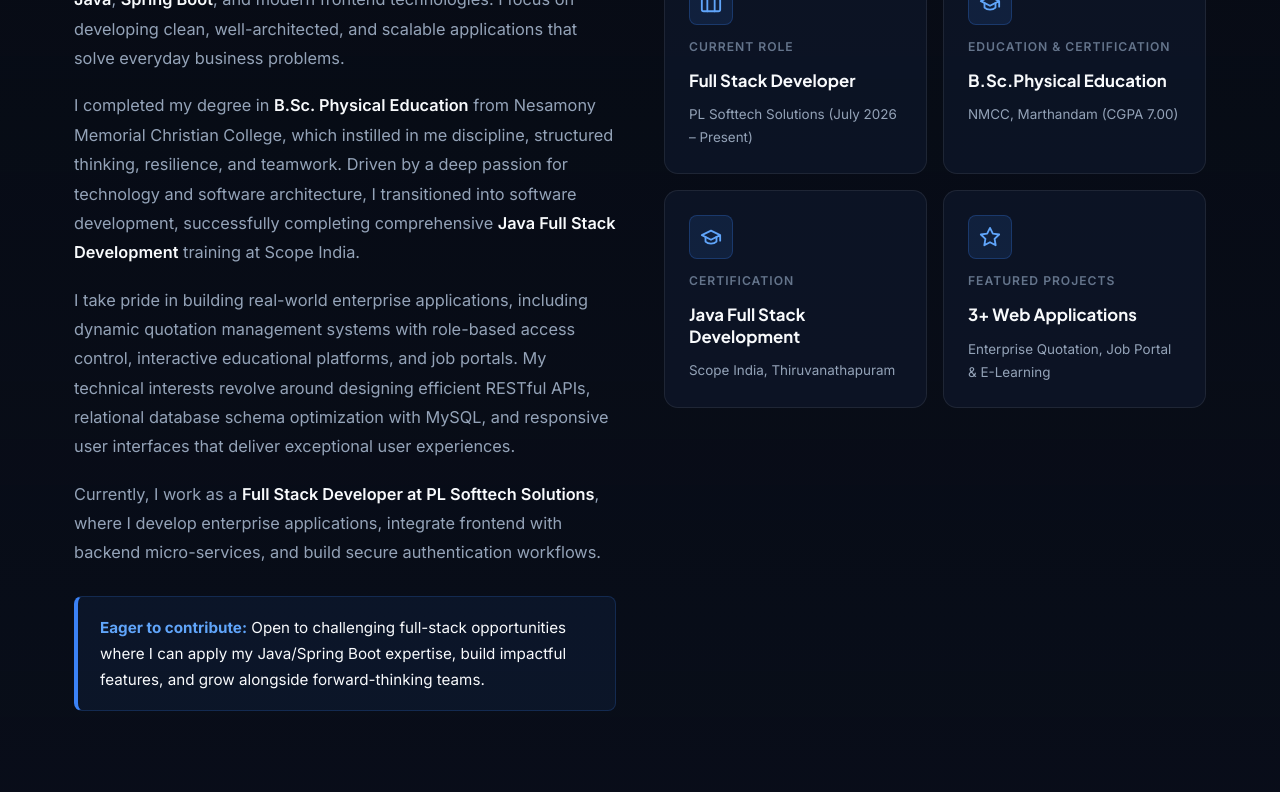
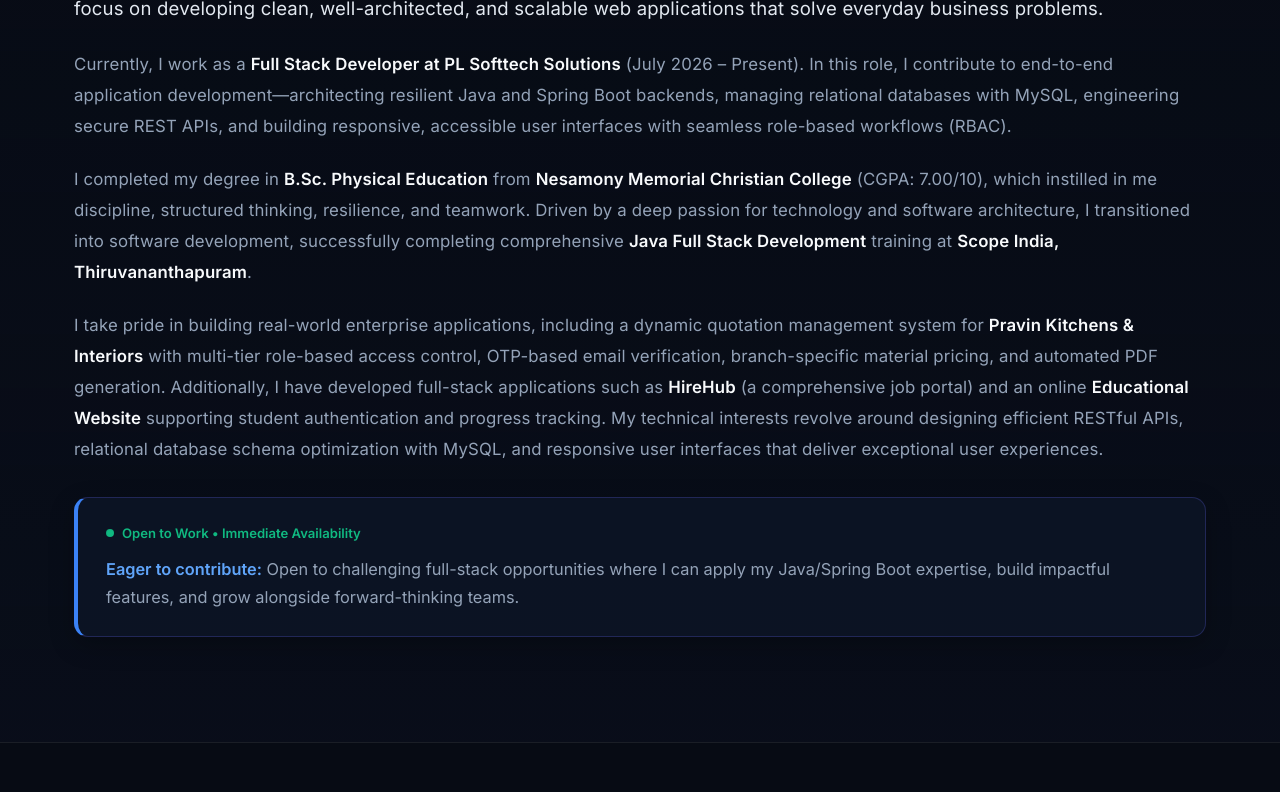
Before and after one commit to Abishek7601/My-Portfolio, a plain HTML site: page index.html in a window 1280 px wide. Shown: the part 1169-1961 px from the top of the page. Drawn offline with Linux system fonts and the light colour scheme.

Commit message:
updated portfolio

```diff
--- a/index.html
+++ b/index.html
@@ -41,7 +41,7 @@
         <!-- Logo -->
         <a href="#hero" class="nav-brand" aria-label="Abishek S R Home">
           <span class="brand-badge">&lt;/&gt;</span>
-          <span>Abishek S R</spav>
+          <span>Abishek S R</span>
         </a>
 
         <!-- Desktop Navigation Links -->
@@ -224,90 +224,31 @@
           </p>
         </div>
 
-        <div class="about-grid">
-          <!-- Text Introduction -->
-          <div class="about-text-content reveal-left">
+        <div class="about-full-content reveal-up">
+          <p class="about-paragraph lead">
+            Hi, I'm <strong>Abishek S R</strong>, a passionate <strong>Full Stack Developer</strong> specializing in <strong>Java</strong>, <strong>Spring Boot</strong>, and modern frontend technologies. I focus on developing clean, well-architected, and scalable web applications that solve everyday business problems.
+          </p>
+
+          <p class="about-paragraph">
+            Currently, I work as a <strong>Full Stack Developer at PL Softtech Solutions</strong> (July 2026 – Present). In this role, I contribute to end-to-end application development—architecting resilient Java and Spring Boot backends, managing relational databases with MySQL, engineering secure REST APIs, and building responsive, accessible user interfaces with seamless role-based workflows (RBAC).
+          </p>
+
+          <p class="about-paragraph">
+            I completed my degree in <strong>B.Sc. Physical Education</strong> from <strong>Nesamony Memorial Christian College</strong> (CGPA: 7.00/10), which instilled in me discipline, structured thinking, resilience, and teamwork. Driven by a deep passion for technology and software architecture, I transitioned into software development, successfully completing comprehensive <strong>Java Full Stack Development</strong> training at <strong>Scope India, Thiruvananthapuram</strong>.
+          </p>
+
+          <p class="about-paragraph">
+            I take pride in building real-world enterprise applications, including a dynamic quotation management system for <strong>Pravin Kitchens &amp; Interiors</strong> with multi-tier role-based access control, OTP-based email verification, branch-specific material pricing, and automated PDF generation. Additionally, I have developed full-stack applications such as <strong>HireHub</strong> (a comprehensive job portal) and an online <strong>Educational Website</strong> supporting student authentication and progress tracking. My technical interests revolve around designing efficient RESTful APIs, relational database schema optimization with MySQL, and responsive user interfaces that deliver exceptional user experiences.
+          </p>
+
+          <div class="about-callout">
+            <div class="callout-badge">
+              <span class="pulse-dot"></span>
+              <span>Open to Work • Immediate Availability</span>
+            </div>
             <p>
-              Hi, I'm <strong>Abishek S R</strong>, a passionate <strong>Full Stack Developer</strong> specializing in <strong>Java</strong>, <strong>Spring Boot</strong>, and modern frontend technologies. I focus on developing clean, well-architected, and scalable applications that solve everyday business problems.
+              <strong>Eager to contribute:</strong> Open to challenging full-stack opportunities where I can apply my Java/Spring Boot expertise, build impactful features, and grow alongside forward-thinking teams.
             </p>
-            <p>
-              I completed my degree in <strong>B.Sc. Physical Education</strong> from Nesamony Memorial Christian College, which instilled in me discipline, structured thinking, resilience, and teamwork. Driven by a deep passion for technology and software architecture, I transitioned into software development, successfully completing comprehensive <strong>Java Full Stack Development</strong> training at Scope India.
-            </p>
-            <p>
-              I take pride in building real-world enterprise applications, including dynamic quotation management systems with role-based access control, interactive educational platforms, and job portals. My technical interests revolve around designing efficient RESTful APIs, relational database schema optimization with MySQL, and responsive user interfaces that deliver exceptional user experiences.
-            </p>
-            <p>
-              Currently, I work as a <strong>Full Stack Developer at PL Softtech Solutions</strong>, where I develop enterprise applications, integrate frontend with backend micro-services, and build secure authentication workflows.
-            </p>
-
-            <div class="about-callout">
-              <strong>Eager to contribute:</strong> Open to challenging full-stack opportunities where I can apply my Java/Spring Boot expertise, build impactful features, and grow alongside forward-thinking teams.
-            </div>
-          </div>
-
-          <!-- Highlight Metric Cards -->
-          <div class="about-cards-grid reveal-right">
-            <div class="about-stat-card">
-              <div class="stat-icon-wrapper">
-                <svg viewBox="0 0 24 24" fill="none" stroke="currentColor" stroke-width="2" stroke-linecap="round" stroke-linejoin="round">
-                  <rect x="2" y="7" width="20" height="14" rx="2" ry="2"></rect>
-                  <path d="M16 21V5a2 2 0 0 0-2-2h-4a2 2 0 0 0-2 2v16"></path>
-                </svg>
-              </div>
-              <div class="stat-label">Current Role</div>
-              <div class="stat-title">Full Stack Developer</div>
-              <div class="stat-desc">PL Softtech Solutions (July 2026 – Present)</div>
-            </div>
-
-            <div class="about-stat-card">
-              <div class="stat-icon-wrapper">
-                <svg viewBox="0 0 24 24" fill="none" stroke="currentColor" stroke-width="2" stroke-linecap="round" stroke-linejoin="round">
-                  <path d="M22 10v6M2 10l10-5 10 5-10 5z"></path>
-                  <path d="M6 12v5c3 3 9 3 12 0v-5"></path>
-                </svg>
-              </div>
-              <div class="stat-label">Education &amp; Certification</div>
-              <div class="stat-title">B.Sc.Physical Education </div>
-              <div class="stat-desc">NMCC, Marthandam (CGPA 7.00) </div>
-            </div>
-
-                        <div class="about-stat-card">
-              <div class="stat-icon-wrapper">
-                <svg viewBox="0 0 24 24" fill="none" stroke="currentColor" stroke-width="2" stroke-linecap="round" stroke-linejoin="round">
-                  <path d="M22 10v6M2 10l10-5 10 5-10 5z"></path>
-                  <path d="M6 12v5c3 3 9 3 12 0v-5"></path>
-                </svg>
-              </div>
-              <div class="stat-label">Certification</div>
-              <div class="stat-title"> Java Full Stack Development</div>
-              <div class="stat-desc"> Scope India, Thiruvanathapuram</div>
-            </div>
-
-            <div class="about-stat-card">
-              <div class="stat-icon-wrapper">
-                <svg viewBox="0 0 24 24" fill="none" stroke="currentColor" stroke-width="2" stroke-linecap="round" stroke-linejoin="round">
-                  <polygon points="12 2 15.09 8.26 22 9.27 17 14.14 18.18 21.02 12 17.77 5.82 21.02 7 14.14 2 9.27 8.91 8.26 12 2"></polygon>
-                </svg>
-              </div>
-              <div class="stat-label">Featured Projects</div>
-              <div class="stat-title">3+ Web Applications</div>
-              <div class="stat-desc">Enterprise Quotation, Job Portal &amp; E-Learning</div>
-            </div>
-
-            <!-- <div class="about-stat-card">
-              <div class="stat-icon-wrapper">
-                <svg viewBox="0 0 24 24" fill="none" stroke="currentColor" stroke-width="2" stroke-linecap="round" stroke-linejoin="round">
-                  <circle cx="12" cy="12" r="10"></circle>
-                  <line x1="2" y1="12" x2="22" y2="12"></line>
-                  <path d="M12 2a15.3 15.3 0 0 1 4 10 15.3 15.3 0 0 1-4 10 15.3 15.3 0 0 1-4-10 15.3 15.3 0 0 1 4-10z"></path>
-                </svg>
-              </div>
-              <div class="stat-label">Location &amp; Availability</div>
-              <div class="stat-title">Marthandam, TN, India</div>
-              <div class="stat-desc">Open for Remote &amp; Onsite Opportunities</div>
-            </div> -->
-
-
           </div>
         </div>
       </div>
@@ -461,30 +402,30 @@
               <div class="skill-progress-item">
                 <div class="skill-meta">
                   <span class="skill-name">Java</span>
-                  <span class="skill-level-text">Proficient • 80%</span>
+                  <span class="skill-level-text">Comfortable • 70%</span>
                 </div>
                 <div class="skill-progress-track">
-                  <div class="skill-progress-fill" data-level="80%"></div>
+                  <div class="skill-progress-fill" data-level="70%"></div>
                 </div>
               </div>
 
               <div class="skill-progress-item">
                 <div class="skill-meta">
                   <span class="skill-name">JavaScript</span>
-                  <span class="skill-level-text">Comfortable • 75%</span>
+                  <span class="skill-level-text">Comfortable • 70%</span>
                 </div>
                 <div class="skill-progress-track">
-                  <div class="skill-progress-fill" data-level="75%"></div>
+                  <div class="skill-progress-fill" data-level="70%"></div>
                 </div>
               </div>
 
               <div class="skill-progress-item">
                 <div class="skill-meta">
                   <span class="skill-name">SQL</span>
-                  <span class="skill-level-text">Confident • 75%</span>
+                  <span class="skill-level-text">Comfortable • 70%</span>
                 </div>
                 <div class="skill-progress-track">
-                  <div class="skill-progress-fill" data-level="75%"></div>
+                  <div class="skill-progress-fill" data-level="70%"></div>
                 </div>
               </div>
             </div>
@@ -507,27 +448,7 @@
               <div class="skill-progress-item">
                 <div class="skill-meta">
                   <span class="skill-name">Java</span>
-                  <span class="skill-level-text">Core &amp; OOP • 80%</span>
-                </div>
-                <div class="skill-progress-track">
-                  <div class="skill-progress-fill" data-level="80%"></div>
-                </div>
-              </div>
-
-              <div class="skill-progress-item">
-                <div class="skill-meta">
-                  <span class="skill-name">Spring Boot</span>
-                  <span class="skill-level-text">Confident • 80%</span>
-                </div>
-                <div class="skill-progress-track">
-                  <div class="skill-progress-fill" data-level="80%"></div>
-                </div>
-              </div>
-
-              <div class="skill-progress-item">
-                <div class="skill-meta">
-                  <span class="skill-name">Spring Security</span>
-                  <span class="skill-level-text">Role-Based RBAC • 70%</span>
+                  <span class="skill-level-text">Core &amp; OOP • 70%</span>
                 </div>
                 <div class="skill-progress-track">
                   <div class="skill-progress-fill" data-level="70%"></div>
@@ -536,11 +457,31 @@
 
               <div class="skill-progress-item">
                 <div class="skill-meta">
-                  <span class="skill-name">REST APIs</span>
-                  <span class="skill-level-text">Endpoints &amp; JSON • 70%</span>
+                  <span class="skill-name">Spring Boot</span>
+                  <span class="skill-level-text">Confident • 70%</span>
                 </div>
                 <div class="skill-progress-track">
                   <div class="skill-progress-fill" data-level="70%"></div>
+                </div>
+              </div>
+
+              <div class="skill-progress-item">
+                <div class="skill-meta">
+                  <span class="skill-name">Spring Security</span>
+                  <span class="skill-level-text">Role-Based RBAC • 65%</span>
+                </div>
+                <div class="skill-progress-track">
+                  <div class="skill-progress-fill" data-level="65%"></div>
+                </div>
+              </div>
+
+              <div class="skill-progress-item">
+                <div class="skill-meta">
+                  <span class="skill-name">REST APIs</span>
+                  <span class="skill-level-text">Endpoints &amp; JSON • 65%</span>
+                </div>
+                <div class="skill-progress-track">
+                  <div class="skill-progress-fill" data-level="65%"></div>
                 </div>
               </div>
             </div>
@@ -572,10 +513,10 @@
               <div class="skill-progress-item">
                 <div class="skill-meta">
                   <span class="skill-name">CSS3</span>
-                  <span class="skill-level-text">Flexbox &amp; Grid • 85%</span>
+                  <span class="skill-level-text">Flexbox &amp; Grid • 75%</span>
                 </div>
                 <div class="skill-progress-track">
-                  <div class="skill-progress-fill" data-level="85%"></div>
+                  <div class="skill-progress-fill" data-level="75%"></div>
                 </div>
               </div>
 
--- a/style.css
+++ b/style.css
@@ -819,113 +819,83 @@
 }
 
 /* --------------------------------------------------------------------------
-   8. About Me Section
+   8. About Me Section (Full-Width Layout)
    -------------------------------------------------------------------------- */
 #about {
   border-top: 1px solid var(--border-light);
   background: linear-gradient(180deg, transparent 0%, rgba(12, 18, 34, 0.4) 100%);
-}
-
-.about-grid {
-  display: grid;
-  grid-template-columns: 1fr 1fr;
-  gap: 48px;
-  align-items: start;
-}
-
-.about-text-content {
+  position: relative;
+}
+
+.about-full-content {
+  width: 100%;
+  max-width: 100%;
   display: flex;
   flex-direction: column;
-  gap: 18px;
-}
-
-.about-text-content p {
+  gap: 22px;
+}
+
+.about-paragraph {
+  color: var(--text-muted);
+  font-size: 1.05rem;
+  line-height: 1.85;
+  letter-spacing: 0.01em;
+  margin: 0;
+  text-align: left;
+}
+
+.about-paragraph strong {
+  color: var(--text-main);
+  font-weight: 600;
+}
+
+.about-paragraph.lead {
+  font-size: 1.16rem;
+  line-height: 1.9;
+  color: #e2e8f0;
+}
+
+.about-callout {
+  margin-top: 10px;
+  padding: 24px 28px;
+  background: rgba(15, 23, 42, 0.65);
+  backdrop-filter: blur(14px);
+  -webkit-backdrop-filter: blur(14px);
+  border: 1px solid var(--border-accent);
+  border-left: 4px solid var(--accent-blue);
+  border-radius: var(--radius-md);
+  display: flex;
+  flex-direction: column;
+  gap: 10px;
+  box-shadow: 0 8px 24px rgba(0, 0, 0, 0.25);
+  transition: border-color var(--transition-normal), transform var(--transition-normal);
+}
+
+.about-callout:hover {
+  border-color: var(--border-accent-hover);
+  transform: translateY(-2px);
+}
+
+.callout-badge {
+  display: inline-flex;
+  align-items: center;
+  gap: 8px;
+  font-size: 0.82rem;
+  font-weight: 600;
+  color: var(--green);
+  width: fit-content;
+}
+
+.about-callout p {
   color: var(--text-muted);
   font-size: 1.02rem;
-  line-height: 1.8;
-}
-
-.about-text-content p strong {
-  color: var(--text-main);
+  line-height: 1.75;
+  margin: 0;
+}
+
+.about-callout p strong {
+  color: var(--accent-blue-light);
   font-weight: 600;
-}
-
-.about-callout {
-  margin-top: 10px;
-  padding: 18px 22px;
-  background: rgba(59, 130, 246, 0.07);
-  border: 1px solid rgba(59, 130, 246, 0.2);
-  border-left: 4px solid var(--accent-blue);
-  border-radius: var(--radius-sm);
-  color: var(--text-main);
-  font-size: 0.95rem;
-}
-
-.about-callout strong {
-  color: var(--accent-blue-light);
-}
-
-.about-cards-grid {
-  display: grid;
-  grid-template-columns: 1fr 1fr;
-  gap: 16px;
-}
-
-.about-stat-card {
-  background: var(--bg-card);
-  backdrop-filter: blur(12px);
-  border: 1px solid var(--border-light);
-  border-radius: var(--radius-md);
-  padding: 24px;
-  transition: all var(--transition-normal);
-  display: flex;
-  flex-direction: column;
-  gap: 12px;
-}
-
-.about-stat-card:hover {
-  border-color: var(--border-accent);
-  transform: translateY(-4px);
-  background: var(--bg-card-hover);
-  box-shadow: var(--shadow-card-hover);
-}
-
-.stat-icon-wrapper {
-  width: 44px;
-  height: 44px;
-  border-radius: var(--radius-sm);
-  background: rgba(59, 130, 246, 0.12);
-  border: 1px solid rgba(59, 130, 246, 0.25);
-  display: flex;
-  align-items: center;
-  justify-content: center;
-  color: var(--accent-blue-light);
-}
-
-.stat-icon-wrapper svg {
-  width: 22px;
-  height: 22px;
-}
-
-.stat-label {
-  font-size: 0.76rem;
-  color: var(--text-faint);
-  text-transform: uppercase;
-  letter-spacing: 0.08em;
-  font-weight: 600;
-}
-
-.stat-title {
-  font-family: var(--font-heading);
-  font-size: 1.05rem;
-  font-weight: 700;
-  color: var(--text-main);
-  line-height: 1.3;
-}
-
-.stat-desc {
-  font-size: 0.84rem;
-  color: var(--text-muted);
 }
 
 /* --------------------------------------------------------------------------
@@ -2006,11 +1976,6 @@
     padding: 24px;
   }
 
-  .about-grid {
-    grid-template-columns: 1fr;
-    gap: 36px;
-  }
-
   .contact-layout {
     grid-template-columns: 1fr;
     gap: 40px;
@@ -2031,8 +1996,22 @@
     display: flex;
   }
 
-  .about-cards-grid {
-    grid-template-columns: 1fr;
+  .about-paragraph.lead {
+    font-size: 1.08rem;
+    line-height: 1.8;
+  }
+
+  .about-paragraph {
+    font-size: 0.98rem;
+    line-height: 1.75;
+  }
+
+  .about-callout {
+    padding: 18px 20px;
+  }
+
+  .about-callout p {
+    font-size: 0.95rem;
   }
 
   .edu-cert-grid {
```
